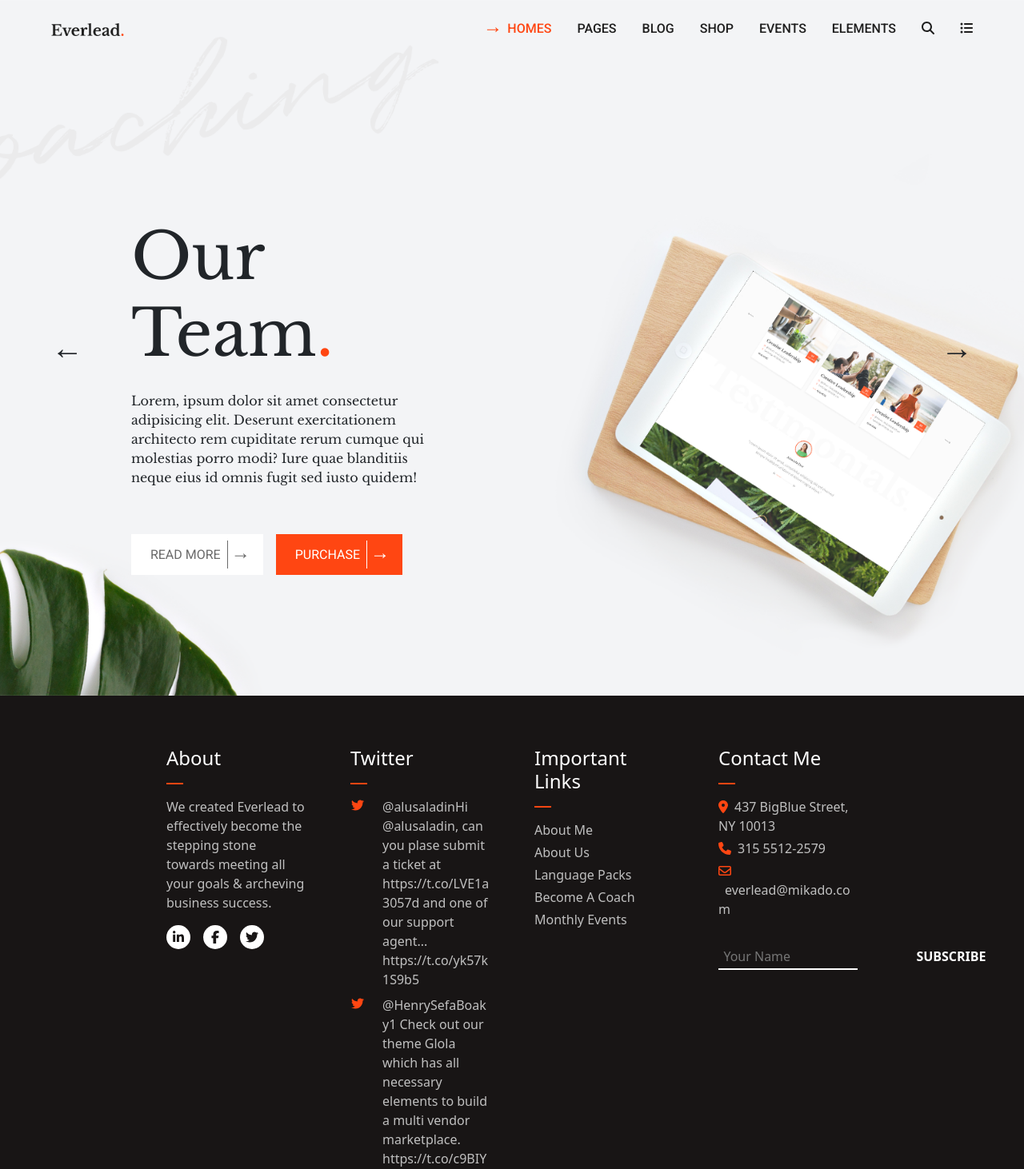
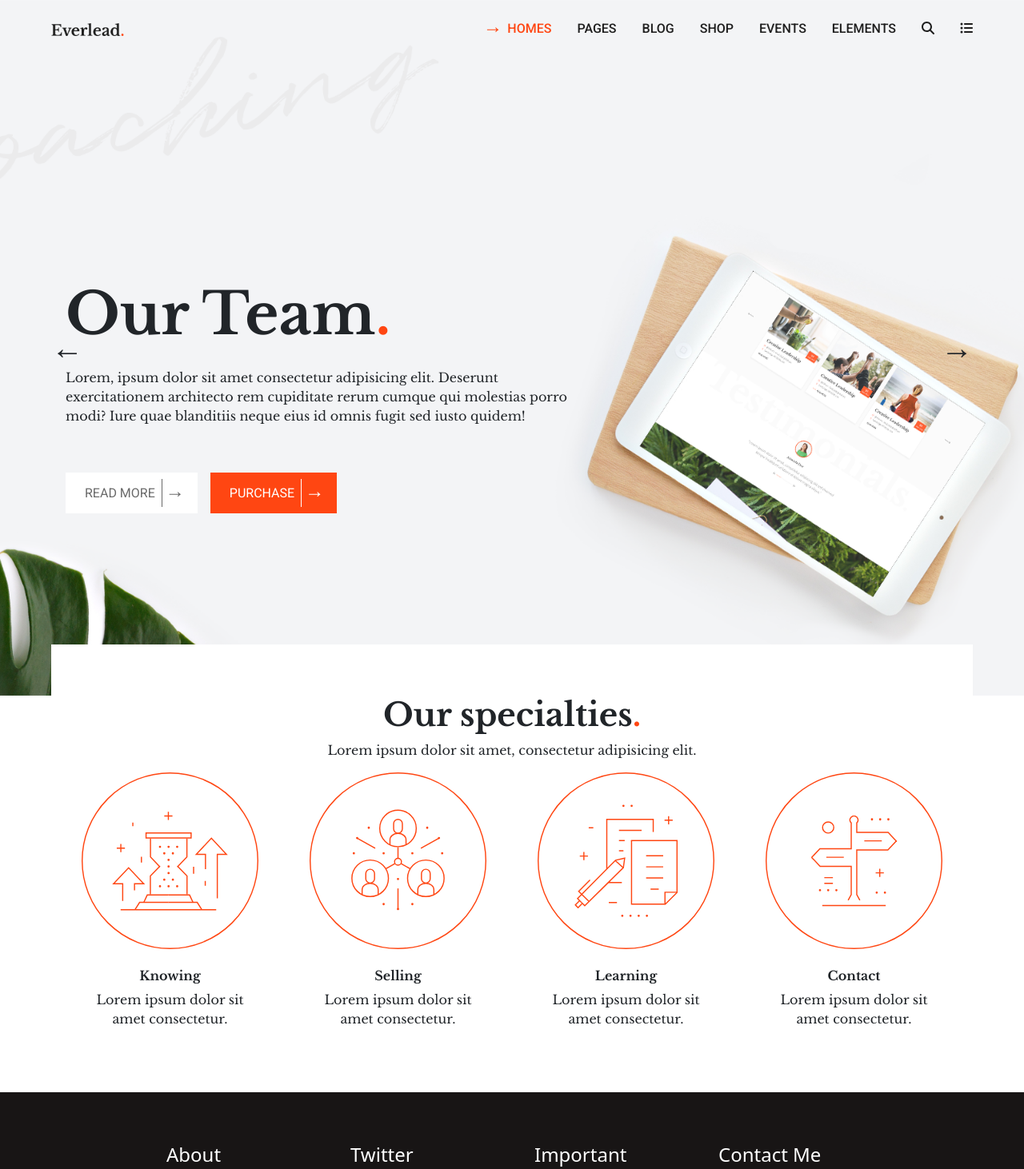
Before and after one commit to MarcoZellini/proj-html-vuejs, a Vue app: page / in a window 1280 px wide. Shown: the top 1462 px of the page at 80% size. Built offline with nearby package versions, Linux system fonts and the light colour scheme.

Commit message:
Add Specialties Section

```diff
--- a/src/assets/scss/app.scss
+++ b/src/assets/scss/app.scss
@@ -4,13 +4,19 @@
 @import url('https://fonts.googleapis.com/css2?family=Libre+Baskerville:wght@400;700&display=swap');
 
 .container_70 {
-  margin: auto;
+  margin: 0 auto;
   width: 70%;
 }
 
 .container_90 {
-  margin: auto;
+  margin: 0 auto;
   width: 90%;
+}
+
+.card {
+  background-color: transparent;
+  border: none;
+  border-radius: 0;
 }
 
 #app_header {
@@ -104,9 +110,11 @@
           }
 
           h1 {
-            font-size: 5rem;
+            font-size: 4.5rem;
+            font-weight: bold;
 
-            span {
+            &::after {
+              content: '.';
               color: $el_text_primary;
             }
           }
@@ -177,6 +185,42 @@
       }
     }
   }
+
+  #specialties {
+    text-align: center;
+
+
+
+    .container_90 {
+
+      margin-top: -4rem;
+      padding: 4rem 0;
+      background-color: $el_bg_white;
+      position: relative;
+      z-index: 10;
+    }
+
+    h1 {
+      font-weight: bold;
+
+      &::after {
+        content: '.';
+        color: $el_text_primary;
+      }
+    }
+
+    .col-3 {
+      padding: 0 2rem;
+
+      .card {
+        h6 {
+          font-weight: bold;
+          margin-top: 1.5rem;
+          text-transform: capitalize;
+        }
+      }
+    }
+  }
 }
 
 #app_footer {
@@ -190,9 +234,6 @@
       .col-3 {
 
         .card {
-          background-color: transparent;
-          border: none;
-          border-radius: 0;
           padding: 0 1rem;
           color: $el_text_grey_light;
 
--- a/src/components/AppMain.vue
+++ b/src/components/AppMain.vue
@@ -57,9 +57,9 @@ export default {
                 </div>
                 <div class="container">
                     <div class="row">
-                        <div class="col-6">
-                            <div class="hero_content container_70">
-                                <h1>Our Team<span>.</span></h1>
+                        <div class="col-7">
+                            <div class="hero_content">
+                                <h1>Our Team</h1>
                                 <p>
                                     Lorem, ipsum dolor sit amet consectetur adipisicing elit. Deserunt exercitationem
                                     architecto
@@ -81,5 +81,50 @@ export default {
             </div>
 
         </section>
+        <section id="specialties">
+            <div class="container_90">
+                <div class="container">
+                    <h1>Our specialties</h1>
+                    <p>
+                        Lorem ipsum dolor sit amet, consectetur adipisicing elit.
+                    </p>
+                    <div class="divider"></div>
+                    <div class="row">
+                        <div class="col-3">
+                            <div class="card">
+                                <img class="img-fluid" src="../assets/svg/svg-0.svg" alt="">
+                                <h6>Knowing</h6>
+                                <p>Lorem ipsum dolor sit amet consectetur.</p>
+                            </div>
+                        </div>
+                        <!-- /.col-3 -->
+                        <div class="col-3">
+                            <div class="card">
+                                <img class="img-fluid" src="../assets/svg/svg-1.svg" alt="">
+                                <h6>Selling</h6>
+                                <p>Lorem ipsum dolor sit amet consectetur.</p>
+                            </div>
+                        </div>
+                        <!-- /.col-3 -->
+                        <div class="col-3">
+                            <div class="card">
+                                <img class="img-fluid" src="../assets/svg/svg-2.svg" alt="">
+                                <h6>Learning</h6>
+                                <p>Lorem ipsum dolor sit amet consectetur.</p>
+                            </div>
+                        </div>
+                        <!-- /.col-3 -->
+                        <div class="col-3">
+                            <div class="card">
+                                <img class="img-fluid" src="../assets/svg/svg-3.svg" alt="">
+                                <h6>Contact</h6>
+                                <p>Lorem ipsum dolor sit amet consectetur.</p>
+                            </div>
+                        </div>
+                        <!-- /.col-3 -->
+                    </div>
+                </div>
+            </div>
+        </section>
     </main>
 </template>
```
